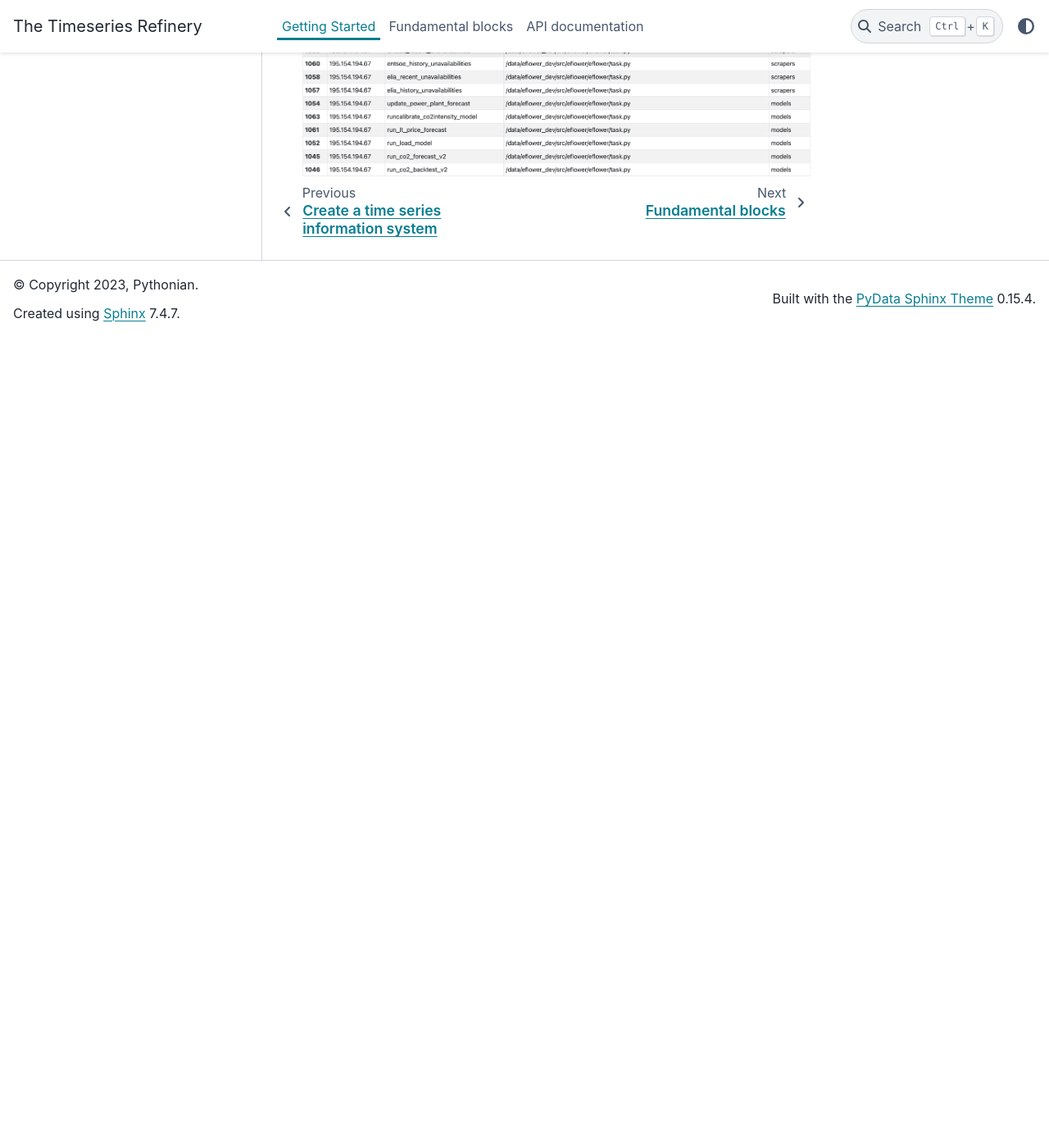
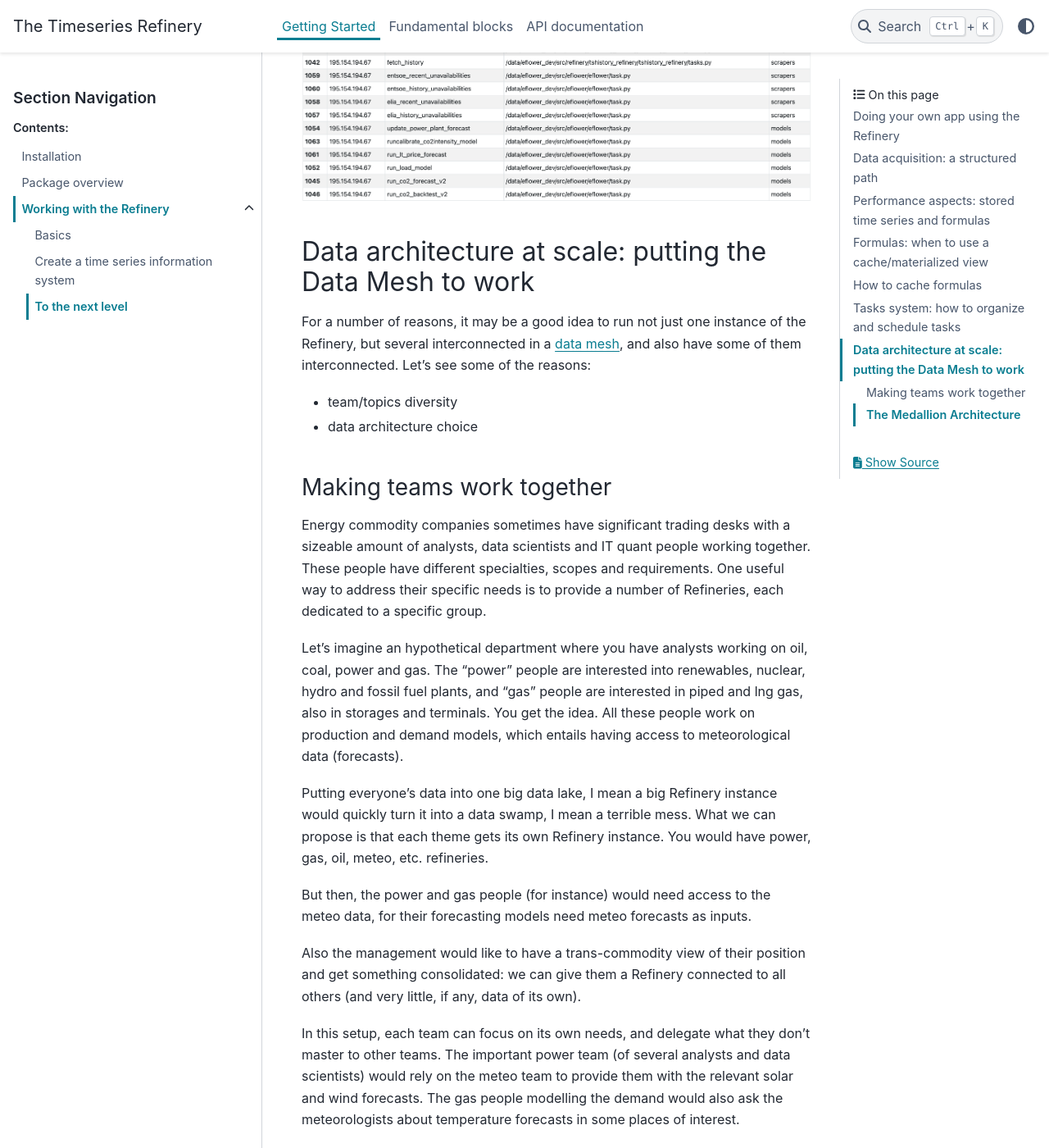
Before and after one commit to pythonianfr/tshistory_refinery, a Sphinx documentation site: the page built from docs/getting_started/tutorials/advanced.rst, in a window 1280 px wide and 1400 px high, scrolled down 21664 px. Shown: the whole window at 82% size. Built offline with Sphinx 7.4.7 and the PyData theme 0.15.4, drawn with Linux system fonts in a browser that asks for light colours; before the commit the page ends 22075 px from its top, so only the background shows below that; some of the changed text lies outside the part shown.

Commit message:
docs/advanced: section of the data mesh and its uses
related to #28

```diff
--- a/docs/getting_started/tutorials/advanced.rst
+++ b/docs/getting_started/tutorials/advanced.rst
@@ -13,6 +13,8 @@ We will address:
 
 * how to efficiently organize the acquisition of a vast referential of
   raw series
+
+* good data architecture
 
 
 Doing your own app using the Refinery
@@ -860,3 +862,102 @@ The final "Services" tab lists all the operations, notably with their
 host and file system path.
 
 .. image:: services.png
+
+
+Data architecture at scale: putting the Data Mesh to work
+---------------------------------------------------------
+
+For a number of reasons, it may be a good idea to run not just one
+instance of the Refinery, but several interconnected in a `data mesh
+<https://www.datamesh-architecture.com>`_, and also have some of them
+interconnected. Let's see some of the reasons:
+
+* team/topics diversity
+
+* data architecture choice
+
+
+Making teams work together
+..........................
+
+Energy commodity companies sometimes have significant trading desks
+with a sizeable amount of analysts, data scientists and IT quant
+people working together. These people have different specialties,
+scopes and requirements. One useful way to address their specific
+needs is to provide a number of Refineries, each dedicated to a
+specific group.
+
+Let's imagine an hypothetical department where you have analysts
+working on oil, coal, power and gas. The "power" people are interested
+into renewables, nuclear, hydro and fossil fuel plants, and "gas"
+people are interested in piped and lng gas, also in storages and
+terminals. You get the idea. All these people work on production and
+demand models, which entails having access to meteorological data
+(forecasts).
+
+Putting everyone's data into one big data lake, I mean a big Refinery
+instance would quickly turn it into a data swamp, I mean a terrible
+mess. What we can propose is that each theme gets its own Refinery
+instance. You would have power, gas, oil, meteo, etc. refineries.
+
+But then, the power and gas people (for instance) would need access to
+the meteo data, for their forecasting models need meteo forecasts as
+inputs.
+
+Also the management would like to have a trans-commodity view of their
+position and get something consolidated: we can give them a Refinery
+connected to all others (and very little, if any, data of its own).
+
+In this setup, each team can focus on its own needs, and delegate what
+they don't master to other teams. The important power team (of several
+analysts and data scientists) would rely on the meteo team to provide
+them with the relevant solar and wind forecasts. The gas people
+modelling the demand would also ask the meteorologists about
+temperature forecasts in some places of interest.
+
+So each teams gets its own Refinery, which means a local "data
+governance", naming convention, workflows, models, etc. and at the
+same time data is easily shared cross-teams.
+
+
+The Medallion Architecture
+..........................
+
+This architecture was invented to address the needs of Data Lake users
+and avoid the Data Swamp syndrome which can afflict them. In the
+`medallion architecture
+<https://medium.com/@junshan0/medallion-architecture-what-why-and-how-ce07421ef06f>`_,
+we have layers of data. Each layer corresponds to a data state
+("bronze" for raw data, "silver" holds the pre-processed raw data and
+"gold" contains completely curated data fit for consumption by
+everyone).
+
+This layered approach can be an inspiration for the organization of
+Refineries, with:
+
+* a "bronze" Refinery holding data as scraped from the upstream
+  providers (in versioned time series form of course), including
+  missing data, outliers, changing granularities discontinuities and
+  other warts,
+
+* a "silver" Refinery holding mostly formulas based on the "bronze"
+  level, where we do proper resampling, basic outliers elimination,
+  bogus data overrides, basic aggregations and data assemblies (using
+  e.g. the `add` and `priority` formula operators) - this layer knows
+  "bronze" which its use as a secondary, read-only source
+
+* a "gold" Refinery used as inputs for the models and also storing
+  their outputs, providing data for dashboard and any other decision
+  support tools - this layer uses the "silver" curated time series
+
+.. note::
+
+   In a Data Lake, we have a hodge-podge of raw (json, xml) data, non
+   relational and relational (with normalized and dernormalized
+   relations) data bases, and so on; this complexity cries for the
+   application of a doctrine such as the Medallion Architecture. On
+   the other hand, Refineries are light-weight and provide structure
+   from the start, but still the layering idea has some merit and
+   could be put to work for instances with either a lot of time series
+   at each levels, or a lot of stake holders at each level, to provide
+   more overall clarity and better data governance.
```
